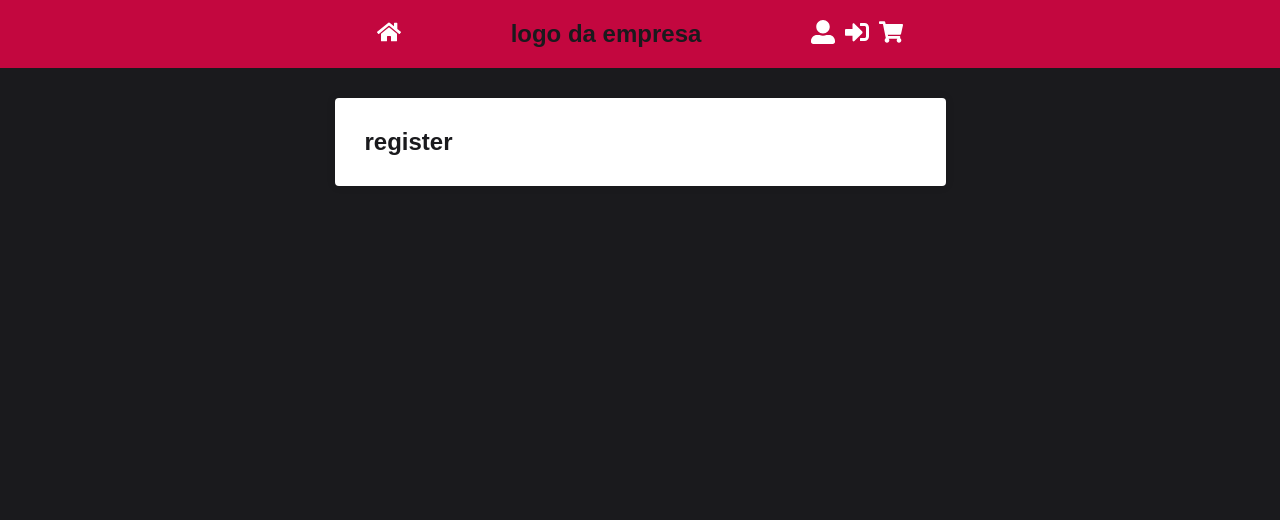
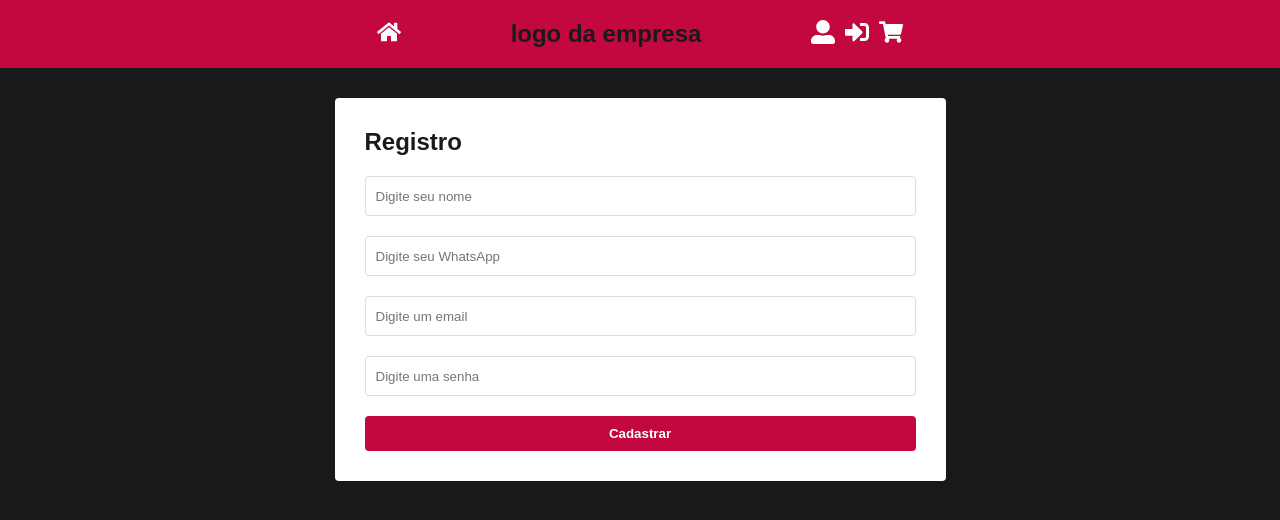
Before and after one commit to ViniRivaldar/pizzaria, a React (Vite) app: page /register in a window 1280 px wide. Shown: the top 520 px of the page. Built offline with nearby package versions, Linux system fonts and the light colour scheme; no server answers.

Commit message:
criando e estilizando register

```diff
--- a/src/page/Register/index.jsx
+++ b/src/page/Register/index.jsx
@@ -1,9 +1,40 @@
+import { useState } from 'react'
+
 import {Container} from '../../styles/GlobalStyles'
+import { Form } from './styled'
 
 export default function Register(){
+    const[name, setName] = useState('')
+    const[phone, setPhone] = useState('')
+    const[email,setEmail]= useState('')
+    const[password, setPassword] = useState('')
     return(
         <Container>
-            <h1>register</h1>
+            <h1>Registro</h1>
+
+            <Form>
+                <input type='text'
+                    value={name}
+                    onChange={e=> setName(e.target.value)}
+                    placeholder='Digite seu nome'
+                />
+                <input type='text'
+                    value={phone}
+                    onChange={e=>setPhone(e.target.value)}
+                    placeholder='Digite seu WhatsApp'
+                />
+                <input type='text'
+                    value={email}
+                    onChange={e=>setEmail(e.target.value)}
+                    placeholder='Digite um email'
+                />
+                <input type='text'
+                    value={password}
+                    onChange={setPassword}
+                    placeholder='Digite uma senha'
+                />
+                <button type='submit'>Cadastrar</button>
+            </Form>
         </Container>
     )
 }
--- /dev/null
+++ b/src/page/Register/styled.jsx
@@ -0,0 +1,15 @@
+import styled from 'styled-components'
+
+export const Form = styled.form`
+    display: flex;
+    flex-direction: column;
+    margin-top: 20px;
+
+    input{
+        margin-bottom: 20px;
+        height: 40px;
+        padding: 0 10px;
+        border-radius: 4px;
+        border: 1px solid #ddd;
+    }
+`
```
